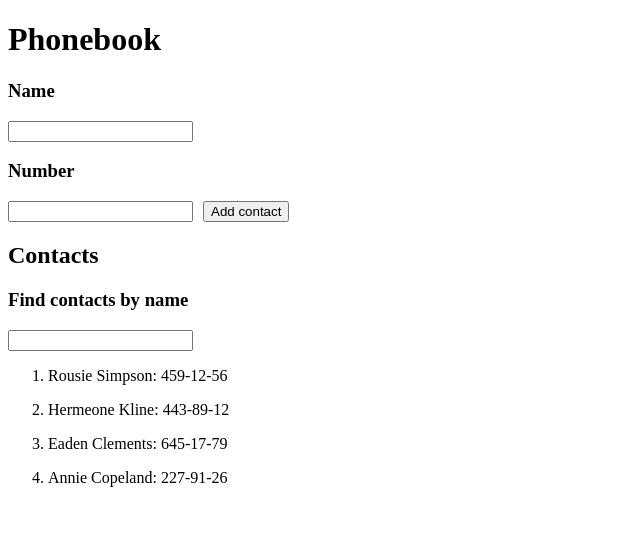
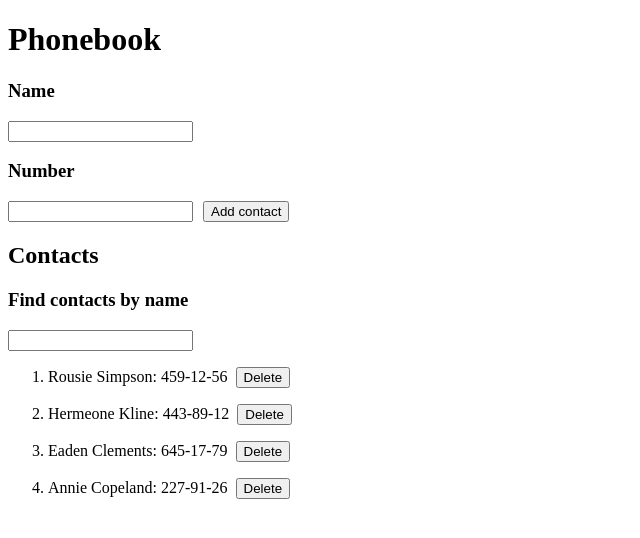
Before and after one commit to shuydo/goit-react-hw-02-phonebook, a React (Create React App) app: page / in a window 1280 px wide. Shown: the top 538 px of the page, without its empty margins (0-640 px from the left). Built offline with nearby package versions, Linux system fonts and the light colour scheme.

Commit message:
step6 - user can delete contacts

```diff
--- a/src/App.js
+++ b/src/App.js
@@ -43,6 +43,12 @@ export default class App extends React.Component {
     );
   };
 
+  deleteContact = (contactId) => {
+    this.setState((pState) => ({
+      contacts: pState.contacts.filter((contact) => contact.id !== contactId),
+    }));
+  };
+
   render() {
     return (
       <>
@@ -50,7 +56,10 @@ export default class App extends React.Component {
         <ContactForm onSubmit={this.appendDBase} />
         <h2>Contacts</h2>
         <Filter value={this.state.filter} onChange={this.changeFilter} />
-        <ContactList dBase={this.getFilterContacts()} />
+        <ContactList
+          dBase={this.getFilterContacts()}
+          onDeleteContact={this.deleteContact}
+        />
       </>
     );
   }
--- a/src/Comps/ContactList/ContactList.js
+++ b/src/Comps/ContactList/ContactList.js
@@ -1,10 +1,19 @@
-export default function ContactList({ dBase }) {
+export default function ContactList({ dBase, onDeleteContact }) {
   return (
     <ol>
       {dBase.map((el) => (
         <li key={el.id}>
           <p>
-            {el.name}: {el.number}
+            <span>
+              {el.name}: {el.number + "  "}
+            </span>
+            <button
+              type="button"
+              // className="TodoList__btn"
+              onClick={() => onDeleteContact(el.id)}
+            >
+              Delete
+            </button>
           </p>
         </li>
       ))}
```
